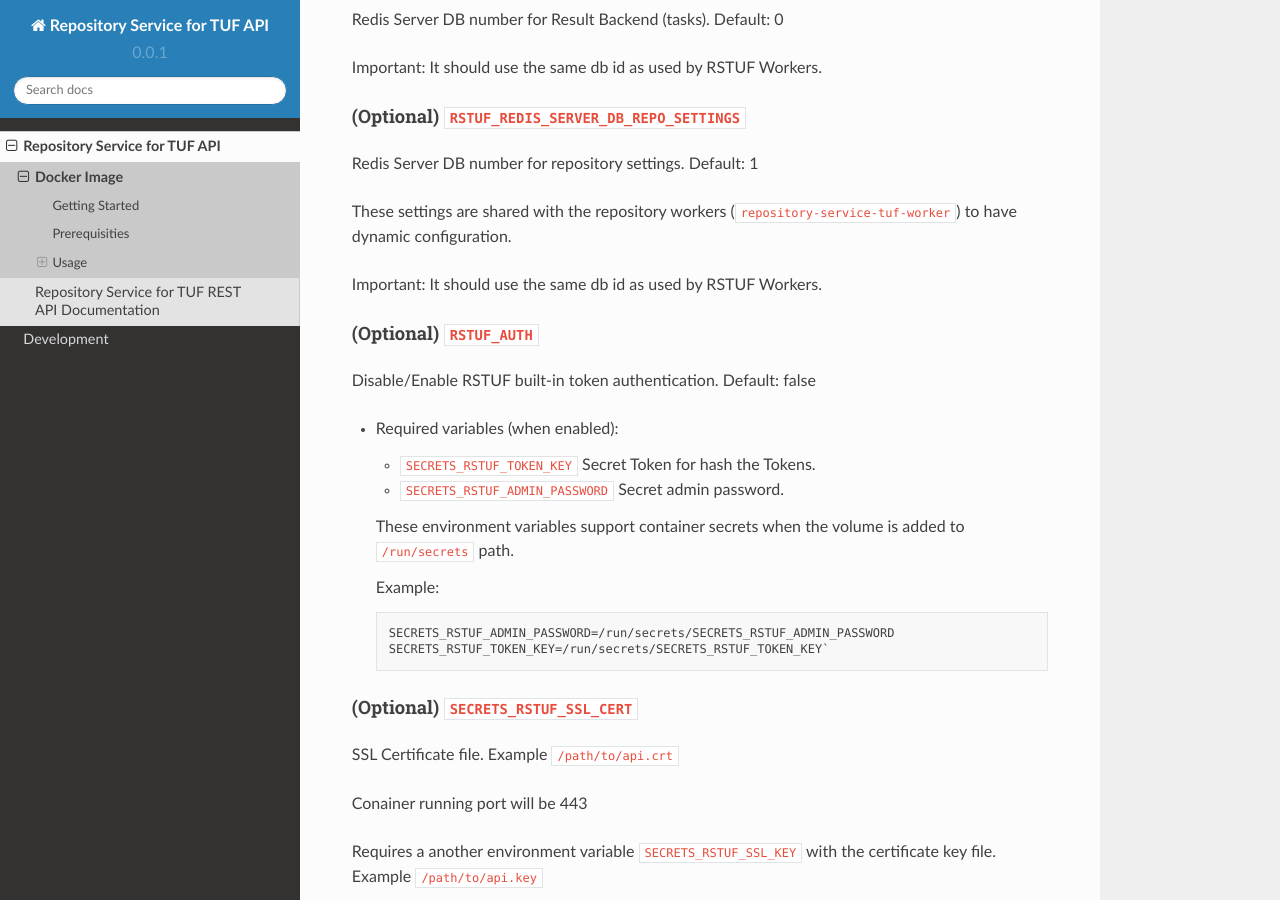
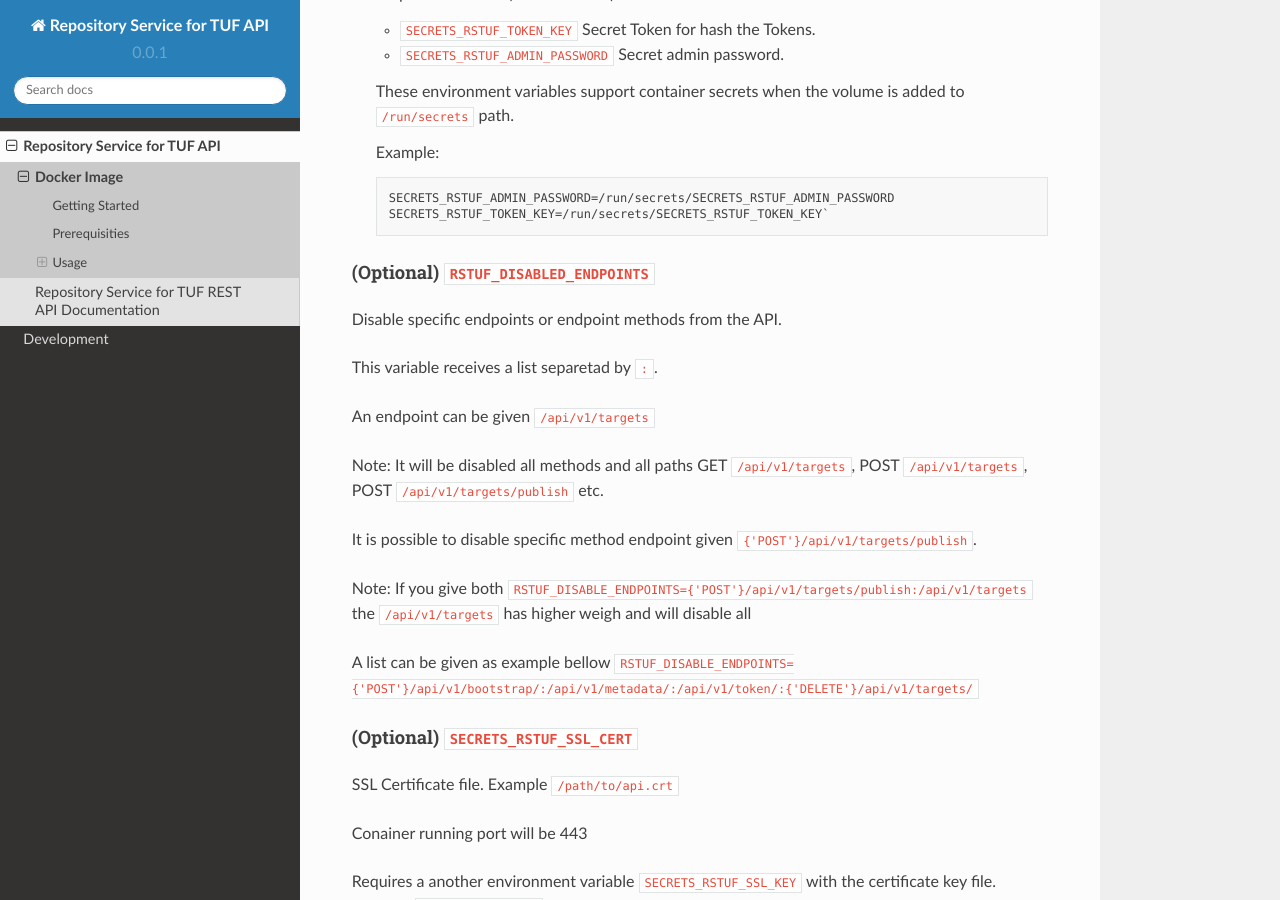
Before and after one commit to repository-service-tuf/repository-service-tuf-api, a Sphinx documentation site: the page built from docs/source/guide/Docker_README.md, in a window 1280 px wide and 900 px high, scrolled down 1751 px. Built offline with Sphinx 7.4.7 and the Read the Docs theme 2.0.0, drawn with Linux system fonts in a browser that asks for light colours; some of the changed text lies outside the part shown.

Commit message:
More flexible disabling endpoint feature
This feature gives better flexibility to the RSTUF user to disable
endpoints.

The user can disable specific endpoints and methods in a simple
configuration using the `RSTUF_DISABLE_ENDPOINTS`.

It reduces the number of settings parameters (environment variables)
`RSTUF_BOOTSTRAP_NODE`, and `RSTUF_TOKEN_NODE`, making the feature
more flexible as we add more endpoints and methods to the RSTUF API.

Signed-off-by: Kairo de Araujo <kdearaujo@vmware.com>

````diff
--- a/docs/source/guide/Docker_README.md
+++ b/docs/source/guide/Docker_README.md
@@ -108,6 +90,29 @@
   ```
 
 
+
+#### (Optional) `RSTUF_DISABLED_ENDPOINTS`
+
+Disable specific endpoints or endpoint methods from the API.
+
+This variable receives a list separetad by `:`.
+
+An endpoint can be given `/api/v1/targets`
+
+Note: It will be disabled all methods and all paths GET `/api/v1/targets`,
+POST `/api/v1/targets`, POST `/api/v1/targets/publish` etc.
+
+It is possible to disable specific method endpoint given
+`{'POST'}/api/v1/targets/publish`.
+
+Note: If you give both
+`RSTUF_DISABLE_ENDPOINTS={'POST'}/api/v1/targets/publish:/api/v1/targets` the
+`/api/v1/targets` has higher weigh and will disable all
+
+A list can be given as example bellow
+`RSTUF_DISABLE_ENDPOINTS={'POST'}/api/v1/bootstrap/:/api/v1/metadata/:/api/v1/token/:{'DELETE'}/api/v1/targets/`
+
+
 #### (Optional) `SECRETS_RSTUF_SSL_CERT`
 
 SSL Certificate file. Example ``/path/to/api.crt``
````
Also changed, not shown: other parts of docs/source/guide/Docker_README.md (+0 -18 lines), app.py (+28 -14 lines).
